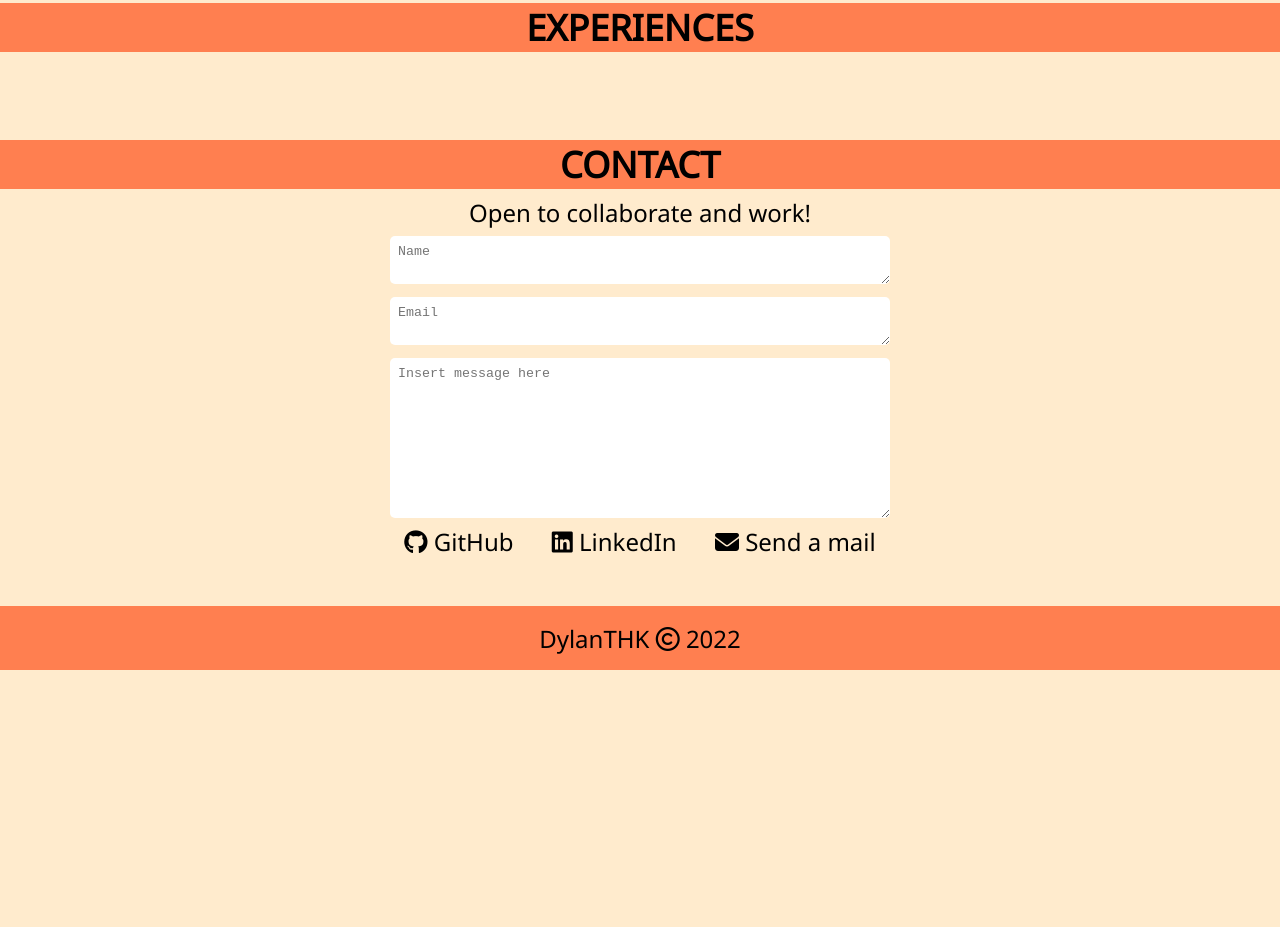
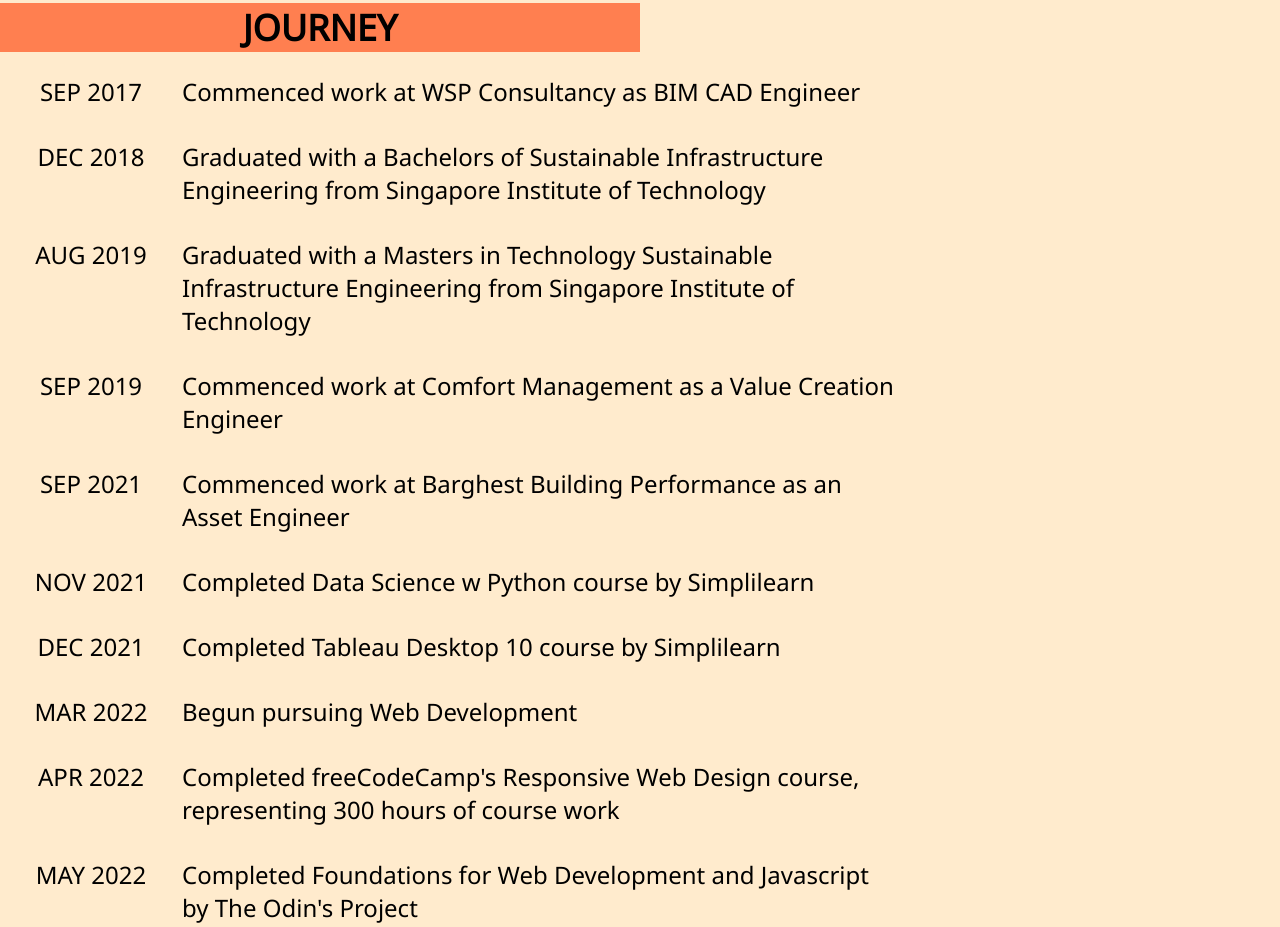
Before and after one commit to DylanTHK/personal-portfolio, a plain HTML site: page index.html in a window 1280 px wide. Shown: the part 3248-4175 px from the top of the page. Before the commit the page ends 3918 px from the top, so only its background shows below. Drawn offline with Linux system fonts and the light colour scheme.

Commit message:
Added Journey/Experience content with css formatting

```diff
--- a/index.html
+++ b/index.html
@@ -290,7 +290,7 @@
                 </a>
                 <a href="pdf/Credentials.pdf" target="_blank" class="certificate-link">
                     <div id="cert-img">
-                        <img src="images/sit.png" style="height:75px" alt="SIT logo">
+                        <img src="images/sit.png" style="height:90px" alt="SIT logo">
                     </div>
                     <div id="cert-text">
                         <p class="certification-title">
@@ -301,12 +301,50 @@
          </section>
 
           <!-- section 6: Experiences (TBC) -->
-        <section class="sections" id="experiences-section">
-            <h2 class="section-head">EXPERIENCES</h2>
-            <div id="experiences-content">
-                <ul>
-                    <li></li>
-                </ul>
+        <section class="sections" id="journey-section">
+            <h2 class="section-head">JOURNEY</h2>
+            <div class="journey-container">
+                <div id="journey-entry">
+                    <p class="journey-date">SEP 2017</p>
+                    <p class="journey-desc">Commenced work at WSP Consultancy as BIM CAD Engineer</p>
+                </div>
+                <div id="journey-entry">
+                    <p class="journey-date">DEC 2018</p>
+                    <p class="journey-desc">Graduated with a Bachelors of Sustainable Infrastructure Engineering from Singapore Institute of Technology</p>
+                </div>
+                <div id="journey-entry">
+                    <p class="journey-date">AUG 2019</p>
+                    <p class="journey-desc">Graduated with a Masters in Technology Sustainable Infrastructure Engineering from Singapore Institute of Technology</p>
+                </div>
+                <div id="journey-entry">
+                    <p class="journey-date">SEP 2019</p>
+                    <p class="journey-desc">Commenced work at Comfort Management as a Value Creation Engineer</p>
+                </div>
+                <div id="journey-entry">
+                    <p class="journey-date">SEP 2021</p>
+                    <p class="journey-desc">Commenced work at Barghest Building Performance as an Asset Engineer</p>
+                </div>
+                <div id="journey-entry">
+                    <p class="journey-date">NOV 2021</p>
+                    <p class="journey-desc">Completed Data Science w Python course by Simplilearn</p>
+                </div>
+                <div id="journey-entry">
+                    <p class="journey-date">DEC 2021</p>
+                    <p class="journey-desc">Completed Tableau Desktop 10 course by Simplilearn</p>
+                </div>
+                <div id="journey-entry">
+                    <p class="journey-date">MAR 2022</p>
+                    <p class="journey-desc">Begun pursuing Web Development</p>
+                </div>
+                <div id="journey-entry">
+                    <p class="journey-date">APR 2022</p>
+                    <p class="journey-desc">Completed freeCodeCamp's Responsive Web Design course, representing 300 hours of course work</p>
+                </div>
+                <div id="journey-entry">
+                    <p class="journey-date">MAY 2022</p>
+                    <p class="journey-desc">Completed Foundations for Web Development and Javascript by The <a href="https://www.theodinproject.com/">Odin's Project</a></p>
+                </div>
+
             </div>
         </section>
 
@@ -318,13 +356,14 @@
                 <textarea name="name" id="contact-name" class="input-boxes" placeholder="Name"></textarea>
                 <textarea name="email" id="contact-email" class="input-boxes" placeholder="Email"></textarea>
                 <textarea name="message" id="text-message" class="input-boxes" placeholder="Insert message here"></textarea>
+                <button type="submit" id="submit" class="submit-button">Submit</button>
             </div>
             <div> <!-- include id=profile-link in github, FCC linkedin links -->
-                <a id="profile-link" href="https://codepen.io/dylanthk" target="_blank" class="btn contact-details">
+                <a id="profile-link" href="https://codepen.io/dylanthk" target="_blank" class="contact-details">
                     <i class="fa-brands fa-github"></i> GitHub</a>
-                <a id="profile-link" href="https://www.linkedin.com/in/dylan-tan-hong-kuang/" target="_blank" class="btn contact-details">
+                <a id="profile-link" href="https://www.linkedin.com/in/dylan-tan-hong-kuang/" target="_blank" class="contact-details">
                     <i class="fa-brands fa-linkedin"></i> LinkedIn</a>
-                <a id="profile-link" href="mailto:dylantanhk@gmail.com" target="_blank" class="btn contact-details">
+                <a id="profile-link" href="mailto:dylantanhk@gmail.com" target="_blank" class="contact-details">
                     <i class="fa-solid fa-envelope"></i> Send a mail</a>
             </div>
         </section>
--- a/main_portfolio.css
+++ b/main_portfolio.css
@@ -73,6 +73,7 @@
     margin: 0.2em 0;
     font-weight: bold;
     background-color: var(--primaryColour);
+    width: 50%;
 }
 
 /* section 1: Greetings / Welcome section */
@@ -185,9 +186,34 @@
 }
 
 /* section 6: Experiences */
+.journey-container {
+    display: flex;
+    flex-direction: column;
+}
 
+#journey-entry {
+    display: flex;
+    margin: 1rem;
+    width: 80%;
+    justify-content: left;
+}
 
-/* section 7: Contact */
+.journey-date {
+    font-size: 24px;
+    width: 150px;
+}
+
+.journey-desc {
+    text-align: left;
+    align-items: center;
+    margin-left: 1rem;
+    width: 70%
+
+}
+
+/*********************
+section 7: Contact
+**********************/
 #input-container {
     display: flex;
     flex-direction: column;
@@ -201,6 +227,7 @@
     text-align: left;
     border-radius: 5px;
     border: none;
+    font-size: 1rem;
 }
 
 .input-boxes::placeholder {
@@ -211,7 +238,22 @@
     height: 10rem;
 }
 
+.submit-button {
+    width: 500px;
+    height: 50px;
+    margin: .5rem;
+    background-color: var(--secondaryColour);
+    color: var(--lightText);
+    border-radius: 5px;
+    font-size: 1.5rem;
+}
+
+.submit-button:hover {
+    transform: scale(1.1);
+}
+
 #profile-link {
+    margin-top: 1rem;
     padding: 1rem;
 }
 
```
